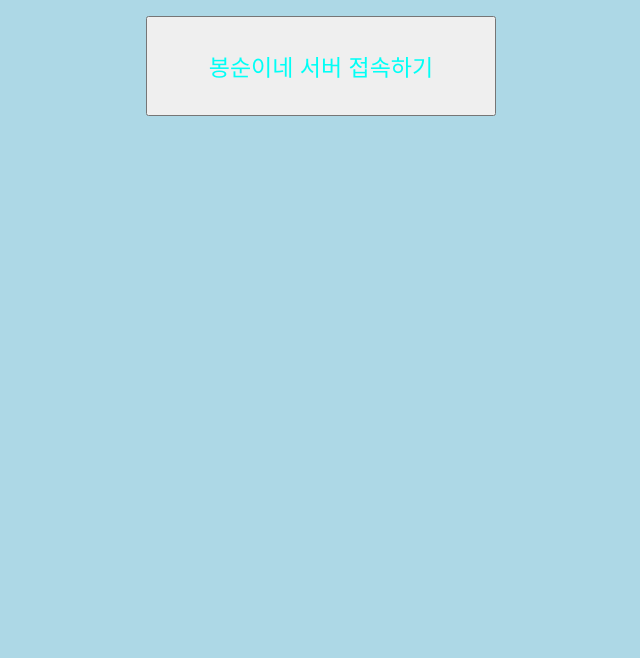
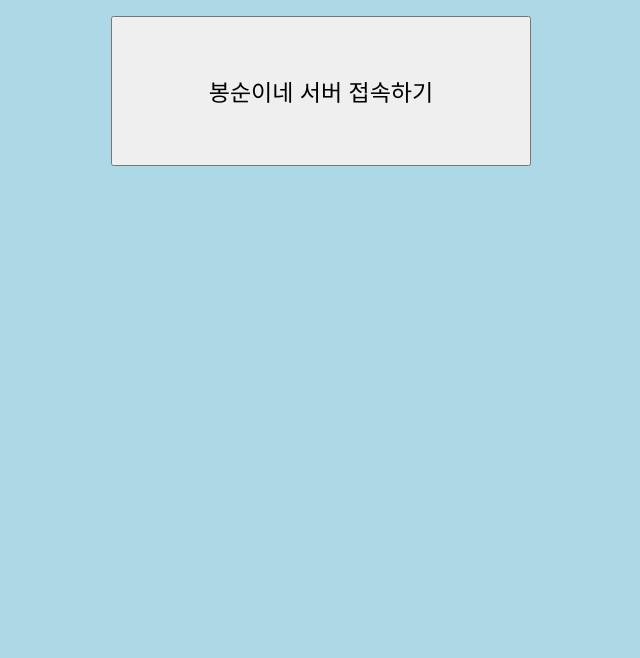
Before and after one commit to dddd2341415c/domain-direct, a plain HTML site: page index.html in a window 1280 px wide. Shown: the part 142-800 px from the top of the page, without its empty margins (319-959 px from the left). Drawn offline with Linux system fonts and the light colour scheme.

Commit message:
Update index.html

```diff
--- a/index.html
+++ b/index.html
@@ -30,7 +30,7 @@ p {
 <h1>디스코드.com / discord.한국</h1>
 <p>도메인 7만원 판매</p>
 
-<button style="height:100px;width:350px; font-size: 23px; color: 00FFF6; display: inline-block;" onclick="confirmDiscord()">봉순이네 서버 접속하기</button>
+<button style="height:150px;width:420px; font-size: 23px; display: inline-block;" onclick="confirmDiscord()">봉순이네 서버 접속하기</button>
 
 <script type="text/javascript">
   function confirmDiscord() {
```
